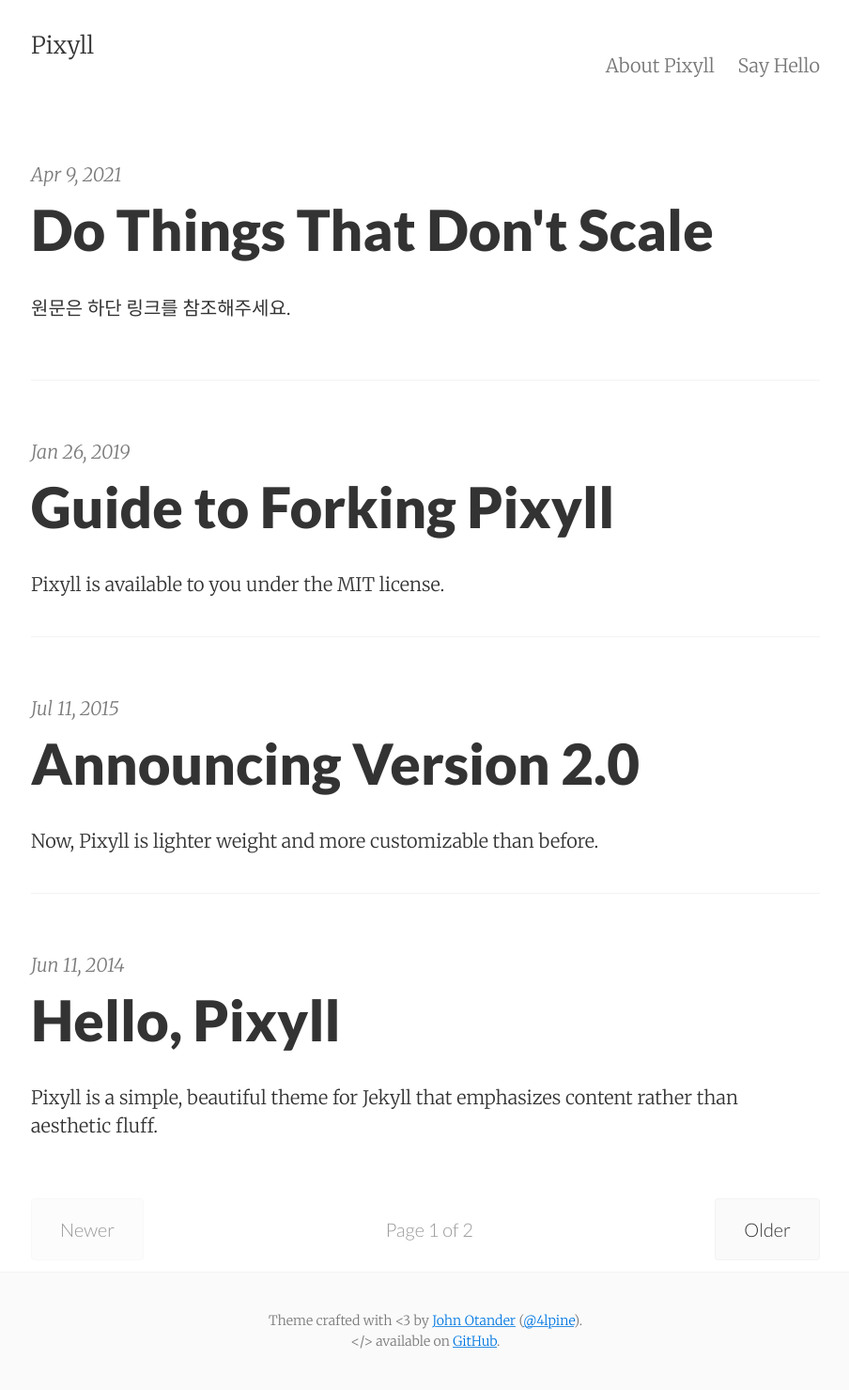
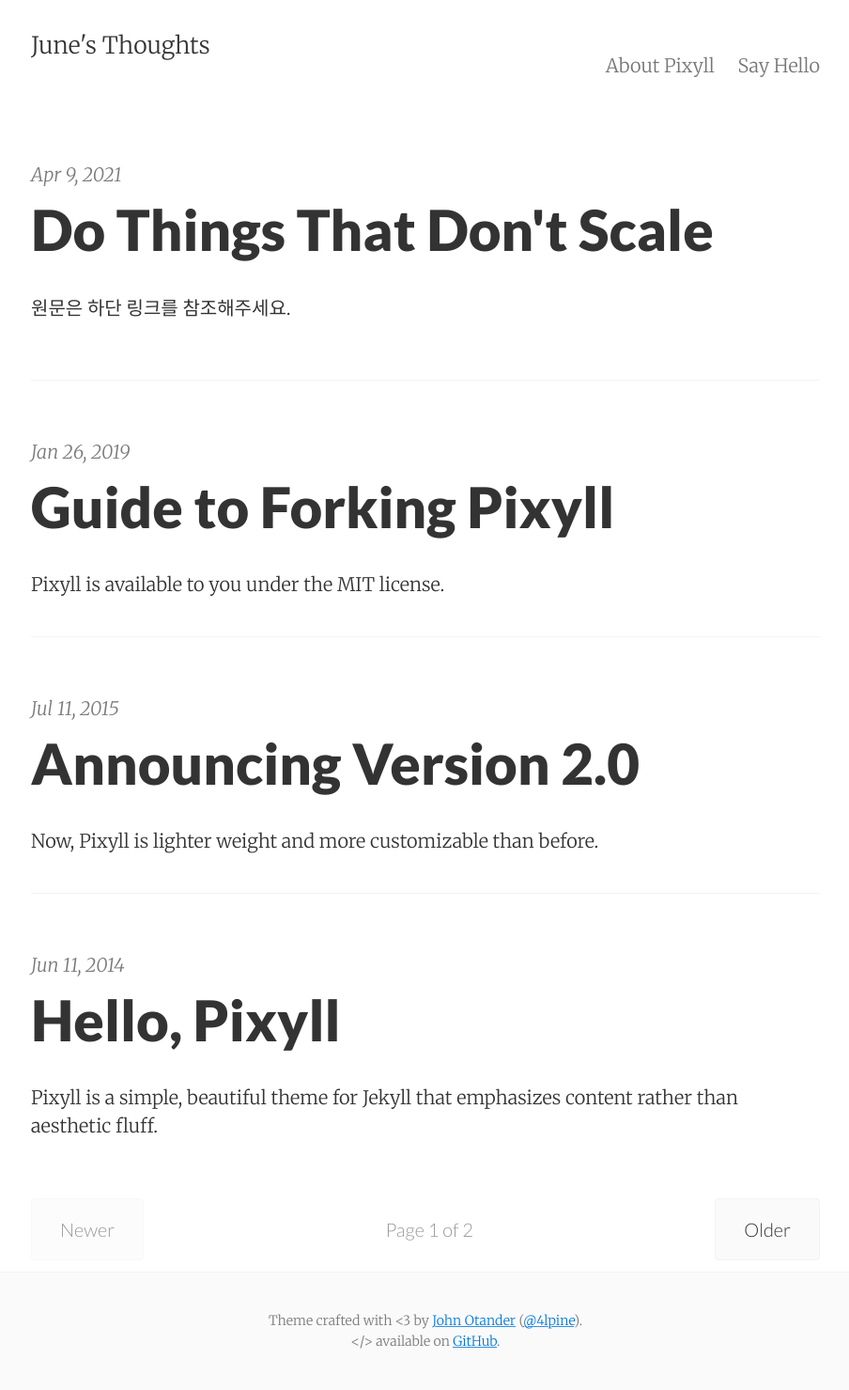
Before and after one commit to kangjune/kangjune.github.io, a Jekyll site: the page built from index.html, in a window 1280 px wide. Shown: the whole page at 94% size, without its empty margins (187-1091 px from the left). Built offline with Jekyll 4.4.1, drawn with Linux system fonts in a browser that asks for light colours; the list of posts is cut into pages by our own code.

Commit message:
Update _config.yml

```diff
--- a/_config.yml
+++ b/_config.yml
@@ -1,7 +1,7 @@
 # Site settings
-title:       Pixyll
-email:       your_email@example.com
-author:      John Otander
+title:       June's Thoughts
+email:       cppze95@kookmin.ac.kr
+author:      June Kang
 description: "A simple, beautiful theme for Jekyll that emphasizes content rather than aesthetic fluff."
 baseurl:     ""
 url:         "https://kangjune.github.io/"
```
